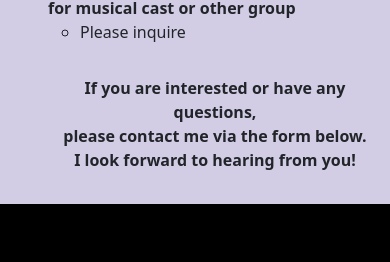
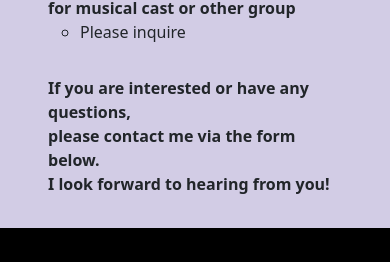
Before and after one commit to remiyamazaki03/remi, a React (Vite) app: page /voicecoach in a window 390 px wide. Shown: the part 3324-3586 px from the top of the page. Built offline with nearby package versions, Linux system fonts and the light colour scheme.

Commit message:
Update mobile spacing on Voicecoach.jsx

```diff
--- a/src/pages/Voicecoach.jsx
+++ b/src/pages/Voicecoach.jsx
@@ -142,9 +142,9 @@ export default function Voicecoach() {
                   </ul>
                 </li>
               </ul>
-              <p className="text-center ps-5 pe-2 px-md-5 pb-3 fw-bold">
+              <p className="text-start text-xl-center ms-md-5 ps-5 pe-2 me-5 px-md-5 pb-3 fw-bold">
                 {t("voicecoach.cta.line1")}
-                <br className="d-xl-none" />
+                <br className="d-lg-none" />
                 <Trans i18nKey="voicecoach.cta.line2"></Trans>
               </p>
             </div>
```
